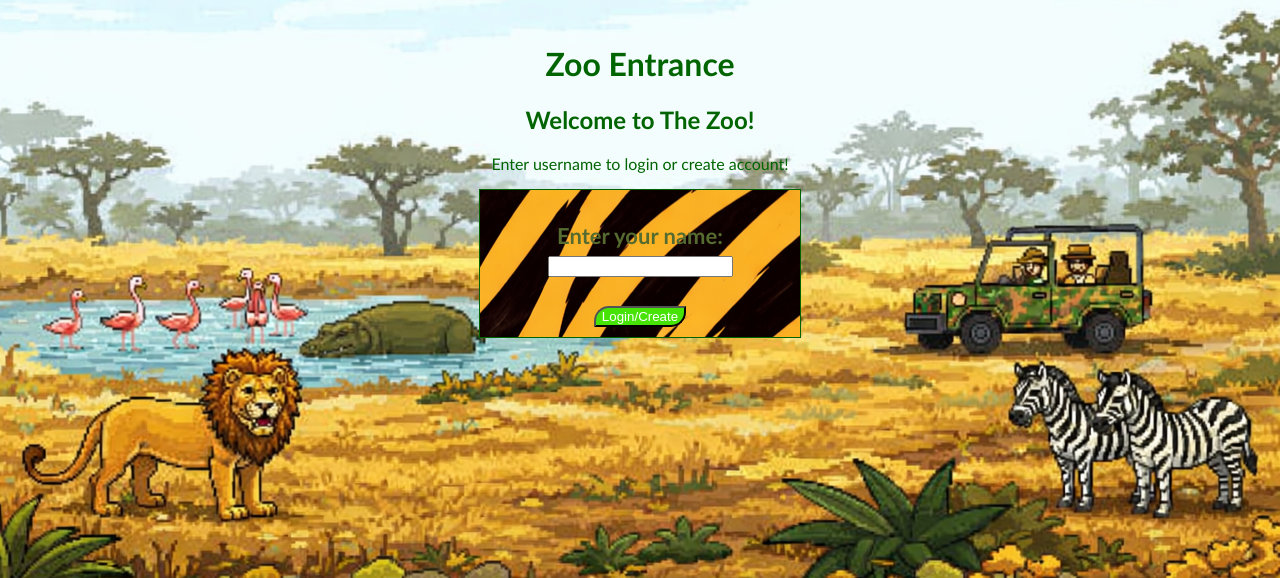
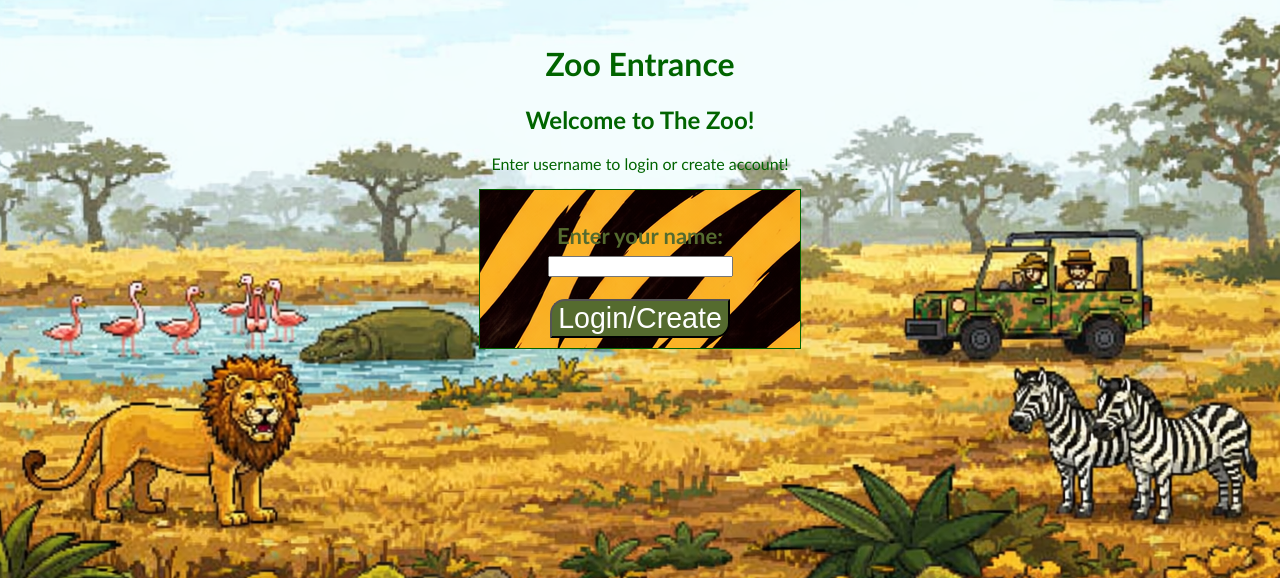
Before and after one commit to zeerob440/the_zoo, a Django app: page / in a window 1280 px wide. Shown: the top 578 px of the page. Run offline with Django 5.2, Linux system fonts and the light colour scheme.

Commit message:
style: buttons enlarged, button:hover more subtle, less geocities 1999

```diff
--- a/static/css/zoo.css
+++ b/static/css/zoo.css
@@ -49,11 +49,12 @@ a:hover {
 }
 
 button {
-    background-color: #47E307;
+    background-color:darkolivegreen;
     color: #ffffff;
     border-radius: 15px 0 15px;
+    font-size: 1.3em
 }
 
 button:hover {
-    background-color: darkcyan;
+    background-color: olivedrab;
 }
```
Also changed, not shown: db.sqlite3.
